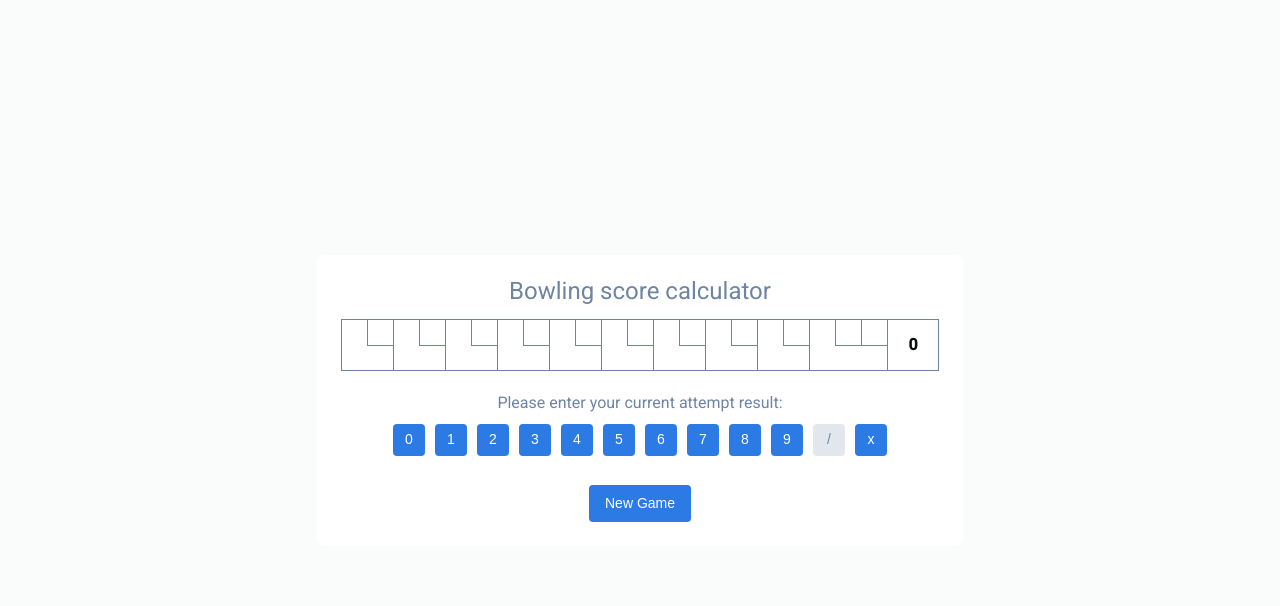
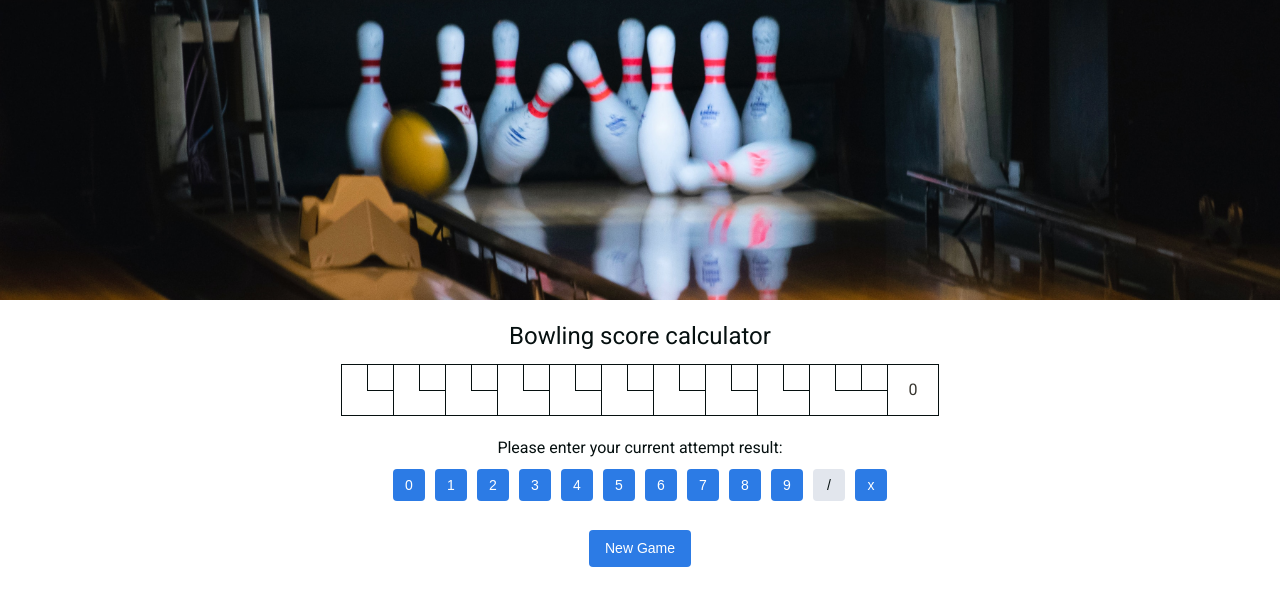
Before and after one commit to est1908/bowling-score, a React app: page / in a window 1280 px wide. Shown: the top 606 px of the page. Built offline with nearby package versions, Linux system fonts and the light colour scheme.

Commit message:
graphics update

```diff
--- a/src/components/dumb/frames/frames.scss
+++ b/src/components/dumb/frames/frames.scss
@@ -52,6 +52,6 @@
         justify-content: center;
         align-items: center;
         color: $black-color;
-        font-weight: bold;
+     //   font-weight: bold;
     }
 }
--- /dev/null
+++ b/src/components/dumb/main-layout/main-layout-component.tsx
@@ -0,0 +1,16 @@
+import React, { ReactNode } from 'react';
+import './main-layout.scss';
+
+type Props = {
+    children: ReactNode;
+};
+
+export default function MainLayout(props: Props) {
+    return (
+        <div className="main-layout">
+            <div className="main-layout__header">
+            </div>
+            <div className="main-layout__body">{props.children}</div>
+        </div>
+    );
+}
--- /dev/null
+++ b/src/components/dumb/main-layout/main-layout.scss
@@ -0,0 +1,12 @@
+.main-layout {
+    display: flex;
+    flex-direction: column;
+
+    &__header{
+        height: 300px;
+        width: 100%;
+        background-image: url('/src/images/header.jpg');
+        background-position: center 37.6%;
+        background-size: cover;
+    }
+}
--- a/src/components/smart/app/app-component.tsx
+++ b/src/components/smart/app/app-component.tsx
@@ -1,11 +1,12 @@
 import React, { Component } from 'react';
-import { FrameScore, MAX_PINS_COUNT, ScoreTable, ScoreTableDefault } from '../../../domain';
+import { FrameScore, MAX_PINS_COUNT, ScoreTable } from '../../../domain';
 import ActionButtons, { ActionButtonCode } from '../../dumb/action-buttons/action-buttons-component';
 import ScoreTableComponent from '../../dumb/score-table/score-table-component';
 import './app.scss';
 
-
-type Props = {};
+type Props = {
+    scoreTable: ScoreTable;
+};
 
 type State = {
     frameScores: FrameScore[];
@@ -34,13 +35,9 @@ function mapToState(scoreTable: ScoreTable): State {
 }
 
 export default class App extends Component<Props, State> {
-    // todo: may be move outside component
-    _scoreTable: ScoreTable;
-
     constructor(props: Props) {
         super(props);
-        this._scoreTable = new ScoreTableDefault();
-        this.state = mapToState(this._scoreTable);
+        this.state = mapToState(this.props.scoreTable);
     }
 
     componentDidMount() {}
@@ -53,7 +50,7 @@ export default class App extends Component<Props, State> {
                     <ScoreTableComponent
                         frameScores={this.state.frameScores}
                         pinsAvailable={this.state.pinsAvailable}
-                        totalScore = {this.state.totalScore}
+                        totalScore={this.state.totalScore}
                     />
                 </div>
                 <div className="app-container__action-buttons">
@@ -76,22 +73,22 @@ export default class App extends Component<Props, State> {
 
     handleAddPins = (btnCode: ActionButtonCode) => {
         const pins = this.buttonCodeToPins(btnCode);
-        this._scoreTable.add(pins);
+        this.props.scoreTable.add(pins);
         this.updateState();
     };
 
     handleNewGame = () => {
-        this._scoreTable.reset();
+        this.props.scoreTable.reset();
         this.updateState();
     };
 
     private updateState() {
-        this.setState(mapToState(this._scoreTable));
+        this.setState(mapToState(this.props.scoreTable));
     }
 
     private buttonCodeToPins(btnCode: ActionButtonCode): number {
         if (btnCode === '/' || btnCode === 'x') {
-            return this._scoreTable.pinsAvailable;
+            return this.state.pinsAvailable;
         }
         return btnCode as number;
     }
--- a/src/domain/types.ts
+++ b/src/domain/types.ts
@@ -12,7 +12,7 @@ export interface ScoreTable {
 export interface FrameScore {
     tries: TryDisplaySymbol[];
     score: number | null;
-    accumulatedScore: number | null;  // frame score + all of former frames score
+    accumulatedScore: number | null;  // current frame score + sum of previous frames score
     isComplete: boolean;
 }
 
--- a/src/index.tsx
+++ b/src/index.tsx
@@ -3,6 +3,14 @@ import { render } from 'react-dom';
 import App from './components/smart/app/app-component';
 import 'reset-css';
 import './styles/style.scss';
+import MainLayout from './components/dumb/main-layout/main-layout-component';
+import { ScoreTableDefault } from './domain';
 
-const element = <App />;
+const scoreTable = new ScoreTableDefault();
+
+const element = (
+    <MainLayout>
+        <App scoreTable={scoreTable} />
+    </MainLayout>
+);
 render(element, document.getElementById('root'));
--- a/src/styles/_variables.scss
+++ b/src/styles/_variables.scss
@@ -2,7 +2,7 @@
 
 //$background-color: #fdfdfd;
 
-$black-color: #061010;
+$black-color: rgb(55, 53, 47);
 //$black-color: #6e84a3;
 $white-color: #ffffff;
 $gray-color: #e2e6ed;
@@ -10,12 +10,12 @@ $gray-color: #e2e6ed;
 $blue-color: #2c7be5;
 $blue-dark-color: #1a68d1;
 
-$text-color: #6e84a3;
+$text-color: #061010;
 $background-color: #fafbfb;
 
 // Borders
 
-$border-color: #6e84a3;
+$border-color: #061010;
 
 // Button colors
 
--- a/src/styles/style.scss
+++ b/src/styles/style.scss
@@ -8,17 +8,13 @@ body {
 
 body {
     font-family: 'Roboto', 'Helvetica Neue', sans-serif;
-    background-color: $background-color;
+
     color: $text-color;
 }
 
 #root {
     width: 100%;
     height: 100%;
-    display: flex;
-    flex-direction: column;
-    align-items: center;
-    justify-content: center;
 }
 
 button {
--- a/webpack.config.js
+++ b/webpack.config.js
@@ -14,7 +14,9 @@ module.exports = {
     entry: './src/index.tsx',
 
     output: {
-        filename: 'bundle.js'
+        path: path.resolve(__dirname, './dist'),
+        filename: 'bundle.js',
+        publicPath: '/dist'
     },
     module: {
         rules: [
@@ -28,7 +30,10 @@ module.exports = {
             },
             {
                 test: /\.(png|jpg|gif)$/,
-                use: ['file-loader']
+                loader: 'file-loader',
+                options: {
+                    outputPath: 'images'
+                }
             }
         ]
     },
```
Also changed, not shown: src/images/header.jpg (added).
